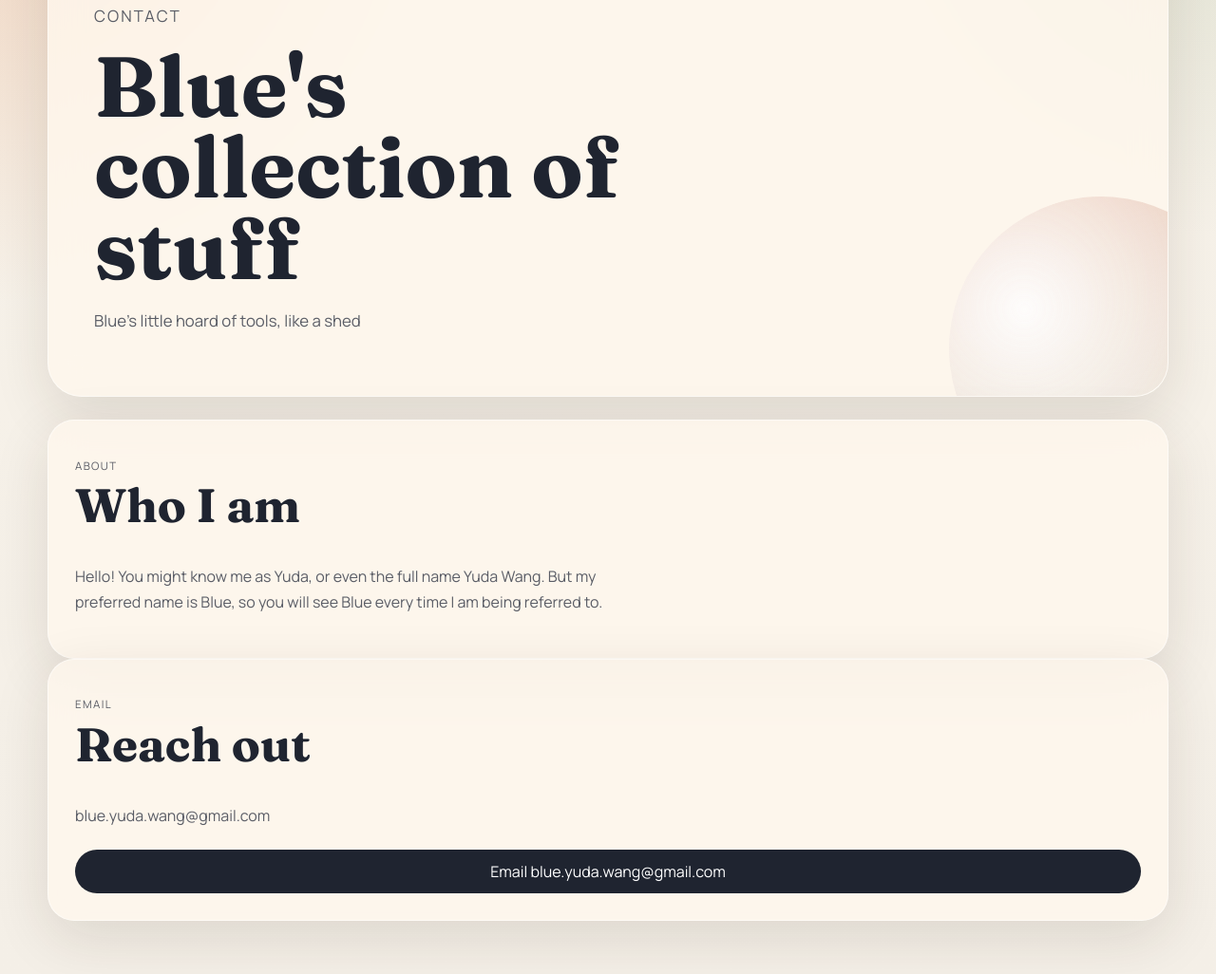
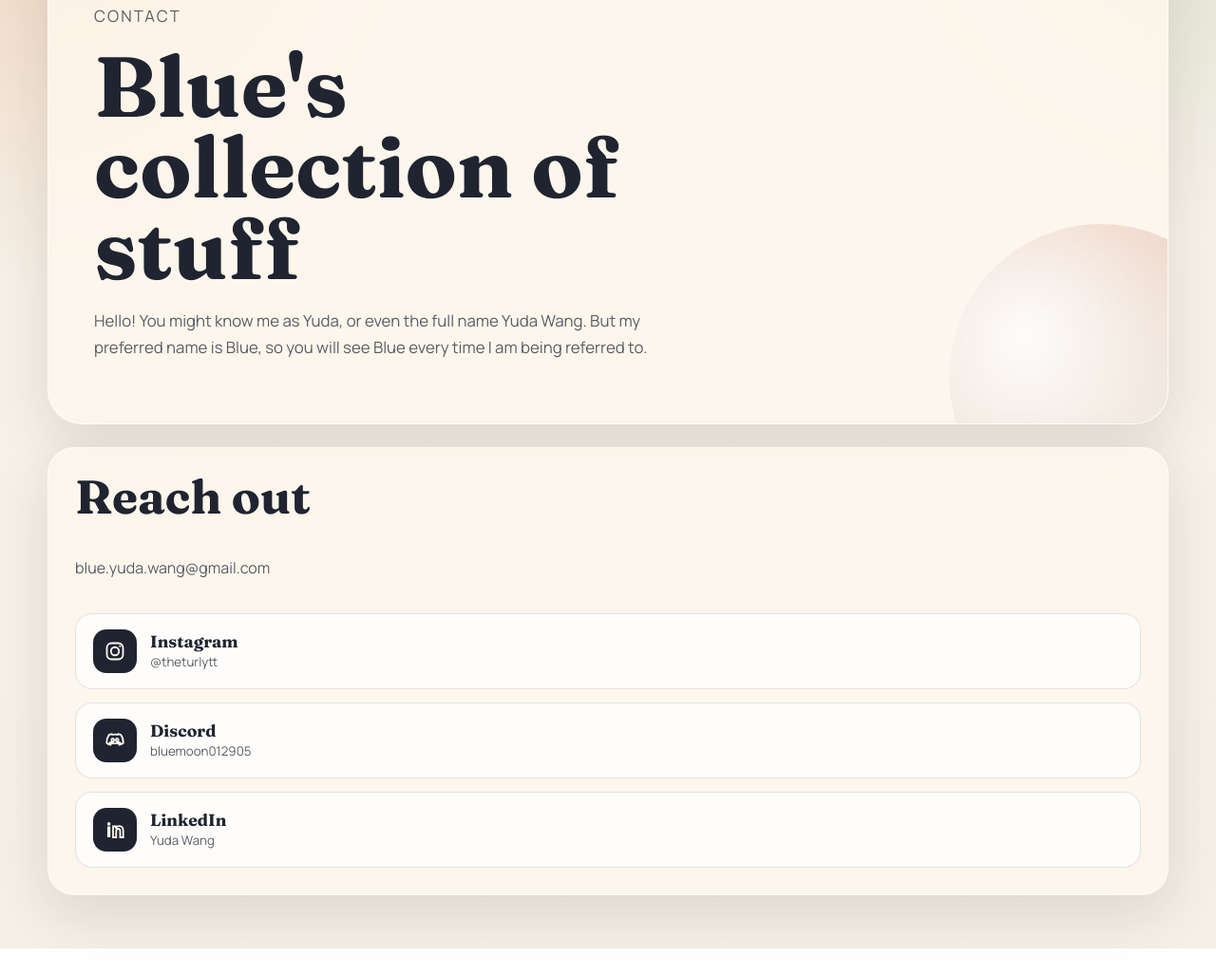
Before and after one commit to bluemoon012905/Blueshellsite, a website: page about/index.html in a window 1280 px wide. Shown: the part 172-1198 px from the top of the page at 95% size. After the commit the page ends 1171 px from the top, so only its background shows below. Drawn offline with Linux system fonts and the light colour scheme.

Commit message:
about me page polished

```diff
--- a/about/index.html
+++ b/about/index.html
@@ -24,40 +24,134 @@
         <div class="hero-copy">
           <p class="eyebrow">Contact</p>
           <h1 id="about-title">Loading...</h1>
-          <p id="about-intro">Pulling in your site info.</p>
+          <p id="about-body">Loading...</p>
         </div>
       </header>
 
       <section class="section">
         <div class="section-heading">
           <div>
-            <p class="eyebrow">About</p>
-            <h2>Who I am</h2>
-          </div>
-        </div>
-        <div class="custom-panel-body">
-          <p id="about-body">Loading...</p>
-        </div>
-      </section>
-
-      <section class="section">
-        <div class="section-heading">
-          <div>
-            <p class="eyebrow">Email</p>
             <h2>Reach out</h2>
           </div>
         </div>
         <div class="custom-panel-body">
           <p id="about-email-text">Loading...</p>
-          <a id="about-email-link" class="pill-link" href="#">Send email</a>
+          <div class="contact-links">
+            <a class="contact-link" href="https://www.instagram.com/theturlytt/" target="_blank" rel="noreferrer">
+              <span class="contact-icon" aria-hidden="true">
+                <svg viewBox="0 0 24 24" role="img">
+                  <rect x="3.5" y="3.5" width="17" height="17" rx="5"></rect>
+                  <circle cx="12" cy="12" r="4.25"></circle>
+                  <circle cx="17.4" cy="6.6" r="1.1" class="fill"></circle>
+                </svg>
+              </span>
+              <span>
+                <strong>Instagram</strong>
+                <small>@theturlytt</small>
+              </span>
+            </a>
+            <a class="contact-link" href="https://discord.com/users/bluemoon012905" target="_blank" rel="noreferrer">
+              <span class="contact-icon" aria-hidden="true">
+                <svg viewBox="0 0 24 24" role="img">
+                  <path
+                    d="M18.4 6.2a16 16 0 0 0-3.2-1l-.4.8a11 11 0 0 0-5.6 0l-.4-.8a16 16 0 0 0-3.2 1C3.6 9.2 3.1 12 3.3 14.7a16 16 0 0 0 4 2l1-1.5a10 10 0 0 1-1.6-.8l.4-.3c3.1 1.4 6.7 1.4 9.8 0l.4.3c-.5.3-1 .6-1.6.8l1 1.5a16 16 0 0 0 4-2c.3-3.2-.5-6-2.3-8.5ZM9.7 13.1c-.8 0-1.4-.7-1.4-1.6s.6-1.6 1.4-1.6 1.4.7 1.4 1.6-.6 1.6-1.4 1.6Zm4.6 0c-.8 0-1.4-.7-1.4-1.6s.6-1.6 1.4-1.6 1.4.7 1.4 1.6-.6 1.6-1.4 1.6Z"
+                  ></path>
+                </svg>
+              </span>
+              <span>
+                <strong>Discord</strong>
+                <small>bluemoon012905</small>
+              </span>
+            </a>
+            <a class="contact-link" href="https://www.linkedin.com/in/yuda-wang-825b691b4/" target="_blank" rel="noreferrer">
+              <span class="contact-icon" aria-hidden="true">
+                <svg viewBox="0 0 24 24" role="img">
+                  <rect x="4" y="8.5" width="3.2" height="11.5" class="fill"></rect>
+                  <circle cx="5.6" cy="5.9" r="1.8" class="fill"></circle>
+                  <path d="M10 8.5h3v1.6h.1c.4-.8 1.5-1.9 3.4-1.9 3.6 0 4.2 2.2 4.2 5.2V20h-3.2v-5.8c0-1.4 0-3.2-2-3.2s-2.2 1.5-2.2 3V20H10Z"></path>
+                </svg>
+              </span>
+              <span>
+                <strong>LinkedIn</strong>
+                <small>Yuda Wang</small>
+              </span>
+            </a>
+          </div>
         </div>
       </section>
     </main>
 
+    <style>
+      .contact-links {
+        display: grid;
+        gap: 14px;
+        margin-top: 12px;
+      }
+
+      .contact-link {
+        display: flex;
+        align-items: center;
+        gap: 14px;
+        padding: 16px 18px;
+        border-radius: 18px;
+        background: rgba(255, 255, 255, 0.72);
+        border: 1px solid rgba(31, 36, 48, 0.12);
+        text-decoration: none;
+        transition:
+          transform 160ms ease,
+          border-color 160ms ease,
+          box-shadow 160ms ease;
+      }
+
+      .contact-link:hover {
+        transform: translateY(-2px);
+        border-color: rgba(184, 86, 42, 0.28);
+        box-shadow: 0 14px 32px rgba(53, 37, 17, 0.08);
+      }
+
+      .contact-link span:last-child {
+        display: grid;
+        gap: 2px;
+      }
+
+      .contact-link strong {
+        font-family: "Fraunces", serif;
+        font-size: 1.1rem;
+      }
+
+      .contact-link small {
+        color: #5a5d66;
+      }
+
+      .contact-icon {
+        display: inline-flex;
+        align-items: center;
+        justify-content: center;
+        width: 46px;
+        height: 46px;
+        border-radius: 14px;
+        background: #1f2430;
+        color: #fff8ef;
+        flex-shrink: 0;
+      }
+
+      .contact-icon svg {
+        width: 24px;
+        height: 24px;
+        fill: none;
+        stroke: currentColor;
+        stroke-width: 1.8;
+      }
+
+      .contact-icon .fill {
+        fill: currentColor;
+        stroke: none;
+      }
+    </style>
+
     <script>
       loadAbout().catch((error) => {
         document.getElementById("about-title").textContent = "About me";
-        document.getElementById("about-intro").textContent = error.message;
         document.getElementById("about-body").textContent = "Could not load site content.";
         document.getElementById("about-email-text").textContent = "Email unavailable.";
       });
@@ -75,13 +169,8 @@
 
         document.title = `${site.contactLabel || "About me"} | ${site.title || "Blue's collection"}`;
         document.getElementById("about-title").textContent = site.title || "About me";
-        document.getElementById("about-intro").textContent = site.tagline || "";
         document.getElementById("about-body").textContent = site.about || "";
         document.getElementById("about-email-text").textContent = email || "No email set yet.";
-
-        const emailLink = document.getElementById("about-email-link");
-        emailLink.href = email ? `mailto:${email}` : "#";
-        emailLink.textContent = email ? `Email ${email}` : "Email not set";
       }
     </script>
   </body>
```
